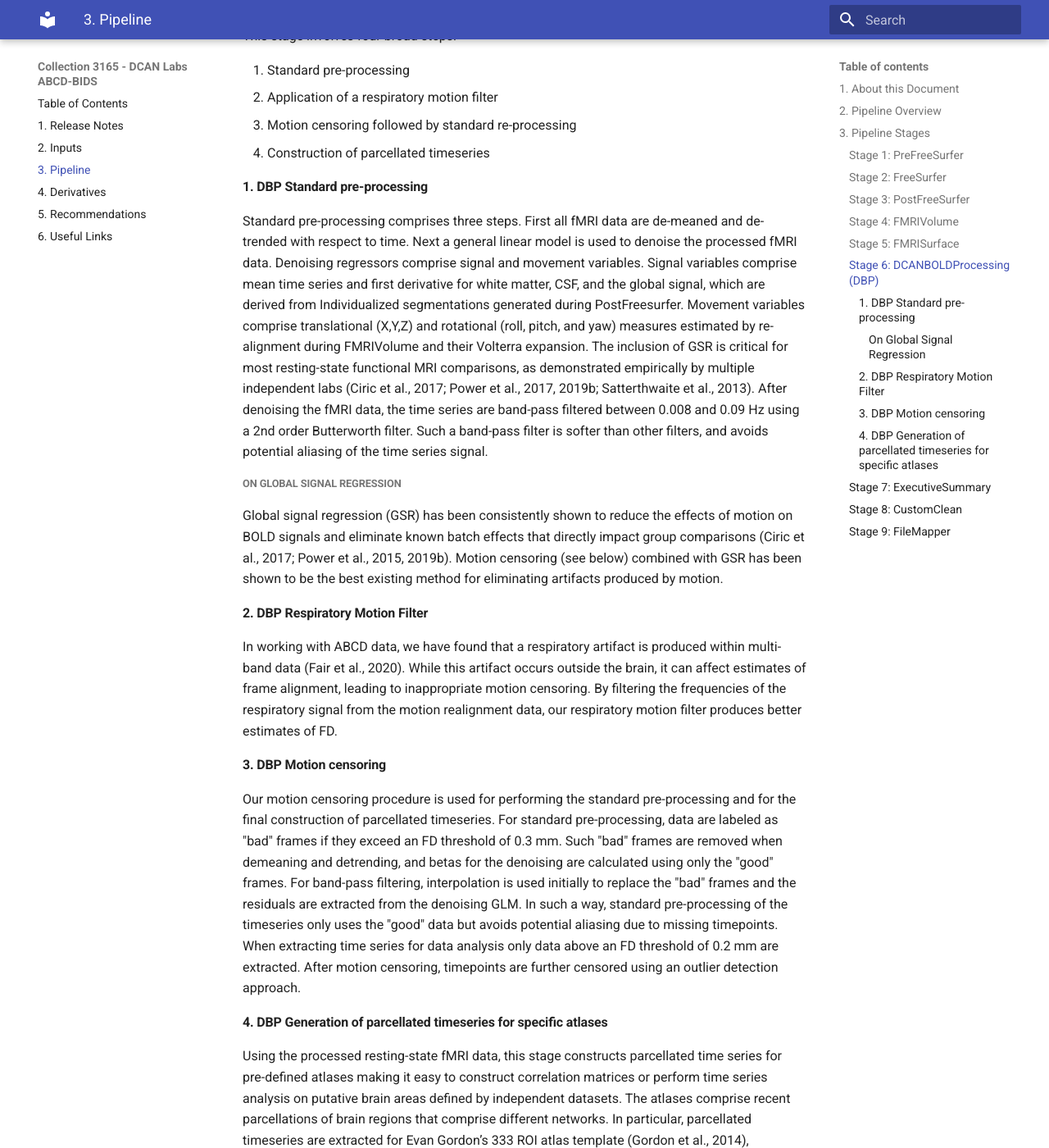
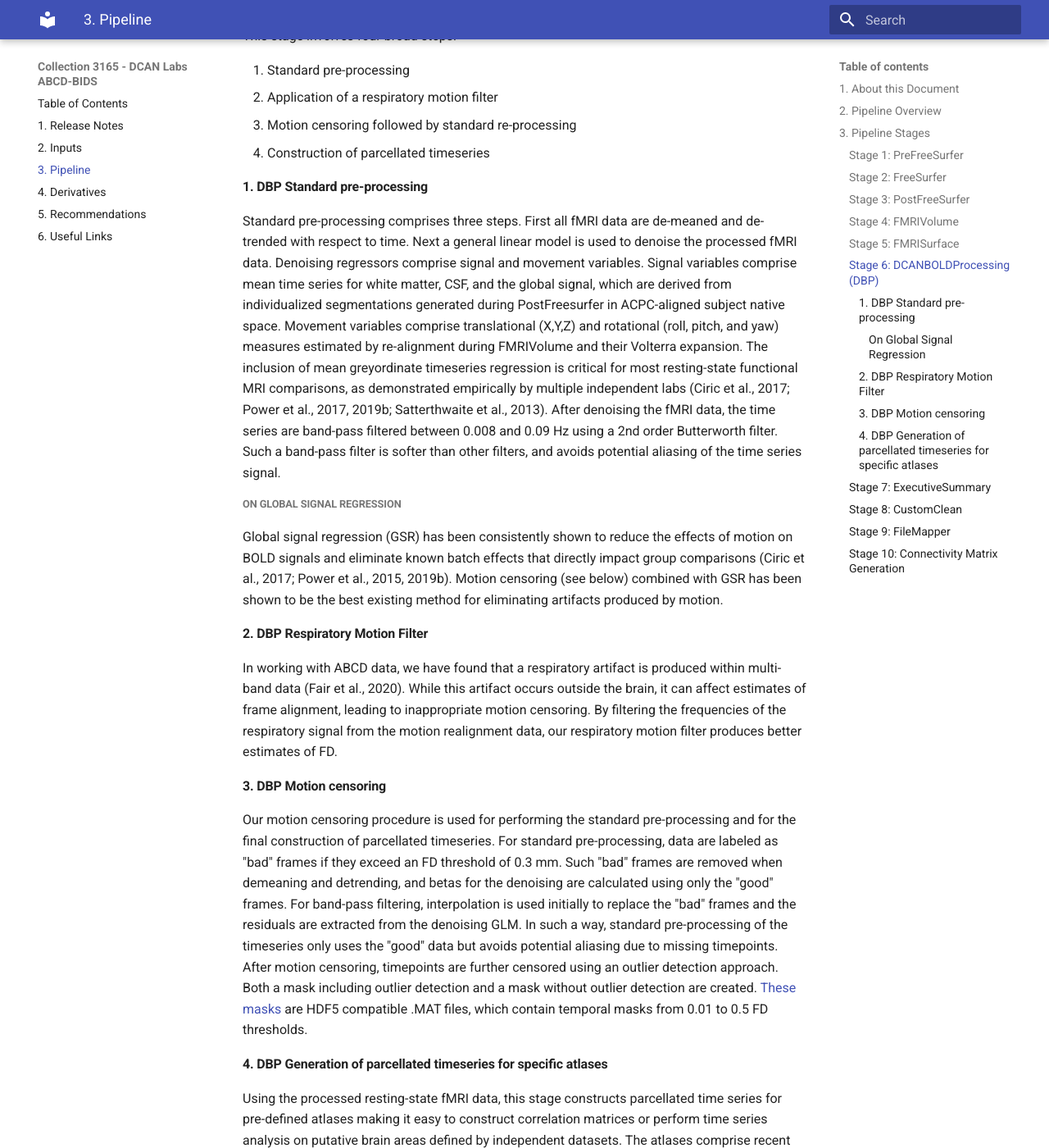
Before and after one commit to ABCD-STUDY/nda-abcd-collection-3165, an MkDocs documentation site: the page built from docs/pipeline.md, in a window 1280 px wide and 1400 px high, scrolled down 2811 px. Shown: the whole window at 82% size. Built offline with MkDocs 1.6.1 and Material for MkDocs 9.7.7, drawn with Linux system fonts in a browser that asks for light colours; old or Windows-style settings are respelled for this version of MkDocs; some of the changed text lies outside the part shown.

Commit message:
added needed fixes to language in readthedocs

```diff
--- a/docs/pipeline.md
+++ b/docs/pipeline.md
@@ -62,7 +62,7 @@ This stage involves four broad steps:
 
 #### 1. DBP Standard pre-processing
 
-Standard pre-processing comprises three steps.  First all fMRI data are de-meaned and de-trended with respect to time.  Next a general linear model is used to denoise the processed fMRI data.  Denoising regressors comprise signal and movement variables.  Signal variables comprise mean time series and first derivative for white matter, CSF, and the global signal, which are derived from Individualized segmentations generated during PostFreesurfer.  Movement variables comprise translational (X,Y,Z) and rotational (roll, pitch, and yaw) measures estimated by re-alignment during FMRIVolume and their Volterra expansion.  The inclusion of GSR is critical for most resting-state functional MRI comparisons, as demonstrated empirically by multiple independent labs (Ciric et al., 2017; Power et al., 2017, 2019b; Satterthwaite et al., 2013).  After denoising the fMRI data, the time series are band-pass filtered between 0.008 and 0.09 Hz using a 2nd order Butterworth filter.  Such a band-pass filter is softer than other filters, and avoids potential aliasing of the time series signal.
+Standard pre-processing comprises three steps.  First all fMRI data are de-meaned and de-trended with respect to time.  Next a general linear model is used to denoise the processed fMRI data.  Denoising regressors comprise signal and movement variables.  Signal variables comprise mean time series for white matter, CSF, and the global signal, which are derived from individualized segmentations generated during PostFreesurfer in ACPC-aligned subject native space.  Movement variables comprise translational (X,Y,Z) and rotational (roll, pitch, and yaw) measures estimated by re-alignment during FMRIVolume and their Volterra expansion.  The inclusion of mean greyordinate timeseries regression is critical for most resting-state functional MRI comparisons, as demonstrated empirically by multiple independent labs (Ciric et al., 2017; Power et al., 2017, 2019b; Satterthwaite et al., 2013).  After denoising the fMRI data, the time series are band-pass filtered between 0.008 and 0.09 Hz using a 2nd order Butterworth filter.  Such a band-pass filter is softer than other filters, and avoids potential aliasing of the time series signal.
 
 ##### On Global Signal Regression
 
@@ -74,11 +74,11 @@ In working with ABCD data, we have found that a respiratory artifact is produced
 
 #### 3. DBP Motion censoring
 
-Our motion censoring procedure is used for performing the standard pre-processing and for the final construction of parcellated timeseries.  For standard pre-processing, data are labeled as "bad" frames if they exceed an FD threshold of 0.3 mm.  Such "bad" frames are removed when demeaning and detrending, and betas for the denoising are calculated using only the "good" frames. For band-pass filtering, interpolation is used initially to replace the "bad" frames and the residuals are extracted from the denoising GLM.  In such a way, standard pre-processing of the timeseries only uses the "good" data but avoids potential aliasing due to missing timepoints.  When extracting time series for data analysis only data above an FD threshold of 0.2 mm are extracted.  After motion censoring, timepoints are further censored using an outlier detection approach.
+Our motion censoring procedure is used for performing the standard pre-processing and for the final construction of parcellated timeseries.  For standard pre-processing, data are labeled as "bad" frames if they exceed an FD threshold of 0.3 mm.  Such "bad" frames are removed when demeaning and detrending, and betas for the denoising are calculated using only the "good" frames. For band-pass filtering, interpolation is used initially to replace the "bad" frames and the residuals are extracted from the denoising GLM.  In such a way, standard pre-processing of the timeseries only uses the "good" data but avoids potential aliasing due to missing timepoints.  After motion censoring, timepoints are further censored using an outlier detection approach. Both a mask including outlier detection and a mask without outlier detection are created. [These masks](https://collection3165.readthedocs.io/en/stable/derivatives/#7-motion-mat-file) are HDF5 compatible .MAT files, which contain temporal masks from 0.01 to 0.5 FD thresholds.
 
 #### 4. DBP Generation of parcellated timeseries for specific atlases
 
-Using the processed resting-state fMRI data, this stage constructs parcellated time series for pre-defined atlases making it easy to construct correlation matrices or perform time series analysis on putative brain areas defined by independent datasets.  The atlases comprise recent parcellations of brain regions that comprise different networks.  In particular, parcellated timeseries are extracted for Evan Gordon’s 333 ROI atlas template (Gordon et al., 2014), Jonathan Power’s 264 ROI atlas template (Power et al., 2011), Thomas Yeo’s 118 ROI atlas template (Yeo et al., 2011), and the HCP’s 360 ROI atlas template (Glasser et al., 2016).  Since we anticipate newer parcellated atlases as data acquisition, analytic techniques, and knowledge all improve, it is trivial to add new templates for this final stage.
+Using the processed resting-state fMRI data, this stage constructs parcellated time series for pre-defined atlases making it easy to construct correlation matrices or perform time series analysis on putative brain areas defined by independent datasets.  The atlases comprise recent parcellations of brain regions that comprise different networks.  In particular, parcellated timeseries are extracted for Evan Gordon’s 333 ROI atlas template (Gordon et al., 2014), Jonathan Power’s 264 ROI atlas template (Power et al., 2011), Thomas Yeo’s 118 ROI atlas template (Yeo et al., 2011), and the HCP’s 360 ROI atlas template (Glasser et al., 2016). These parcellations also include 19 individualized subcortical parcellations.  Since we anticipate newer parcellated atlases as data acquisition, analytic techniques, and knowledge all improve, it is trivial to add new templates for this final stage.
 
 ### Stage 7: ExecutiveSummary
 
@@ -91,3 +91,6 @@ The ExecutiveSummary stage produces an HTML visual quality control page that dis
 ### Stage 9: FileMapper
 
 [File Mapper](https://github.com/DCAN-Labs/file-mapper) is responsible for mapping the HCP pipeline outputs into valid BIDS derivatives.
+
+### Stage 10: Connectivity Matrix Generation
+Parcellated connectivity matrices (pconns) are much smaller, and can be further explored to estimate within-study results reproducibility. Using the different sets of parcellated timeseries, we calculated the lag-zero pearson’s correlation coefficient between every pair of parcellated regions of interest (ROIs). Per subject and parcellation scheme, this results in an ROI x ROI correlation matrix. To evaluate the results reproducibility of group average pconns, we calculated the average ARMS-1/2 pconns and computed correlation between ABCD -1 and ARMS-2. The provided connectivity derivatives were extracted with an FD threshold of 0.2 mm for [5 minutes and 10 minutes of data](https://collection3165.readthedocs.io/en/stable/derivatives/#4-functional).
```
Also changed, not shown: docs/derivatives.md (+1 -1 lines), docs/index.md (+1 -1 lines), docs/inputs.md (+1 -1 lines), docs/recommendations.md (+2 -2 lines).
